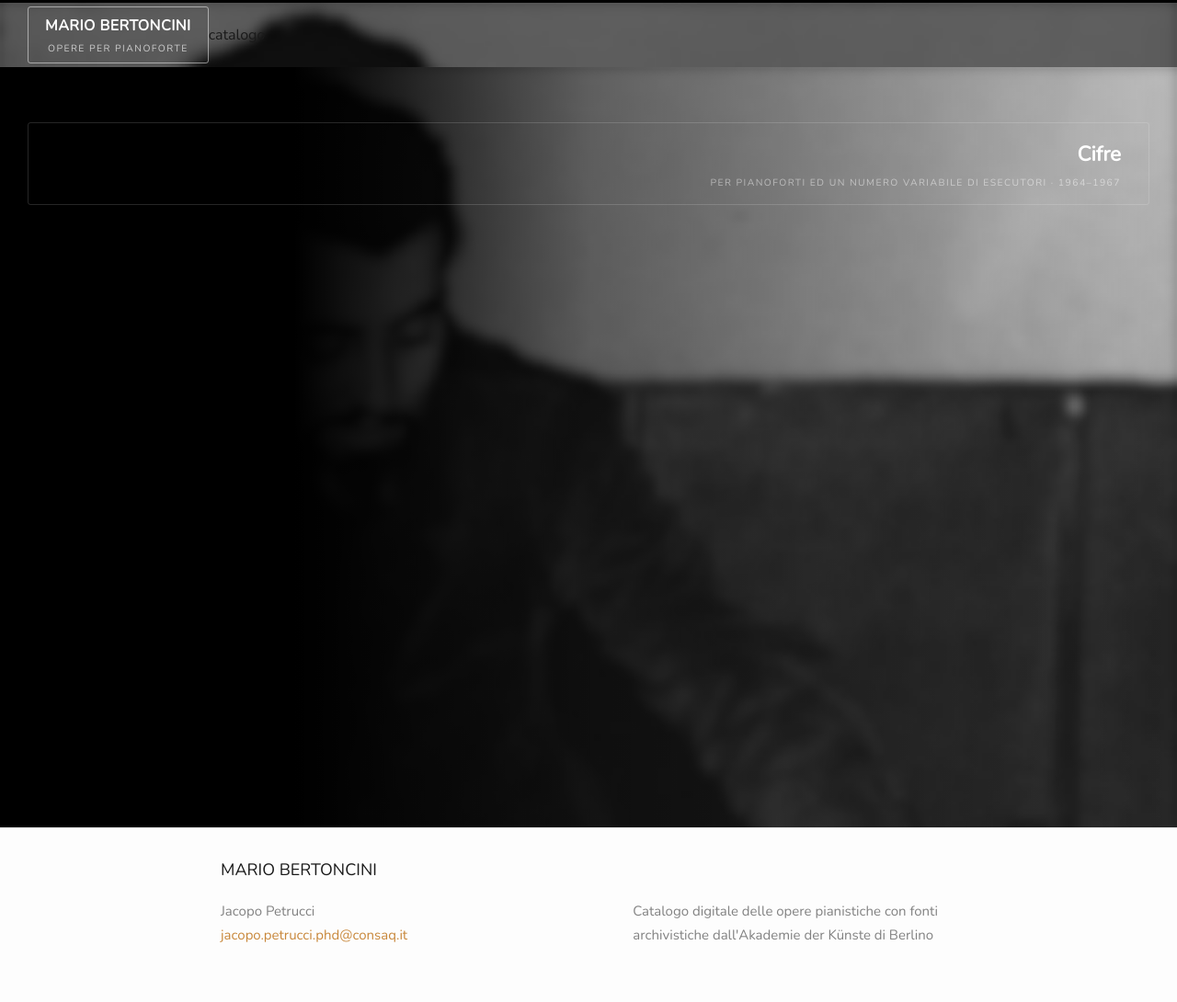
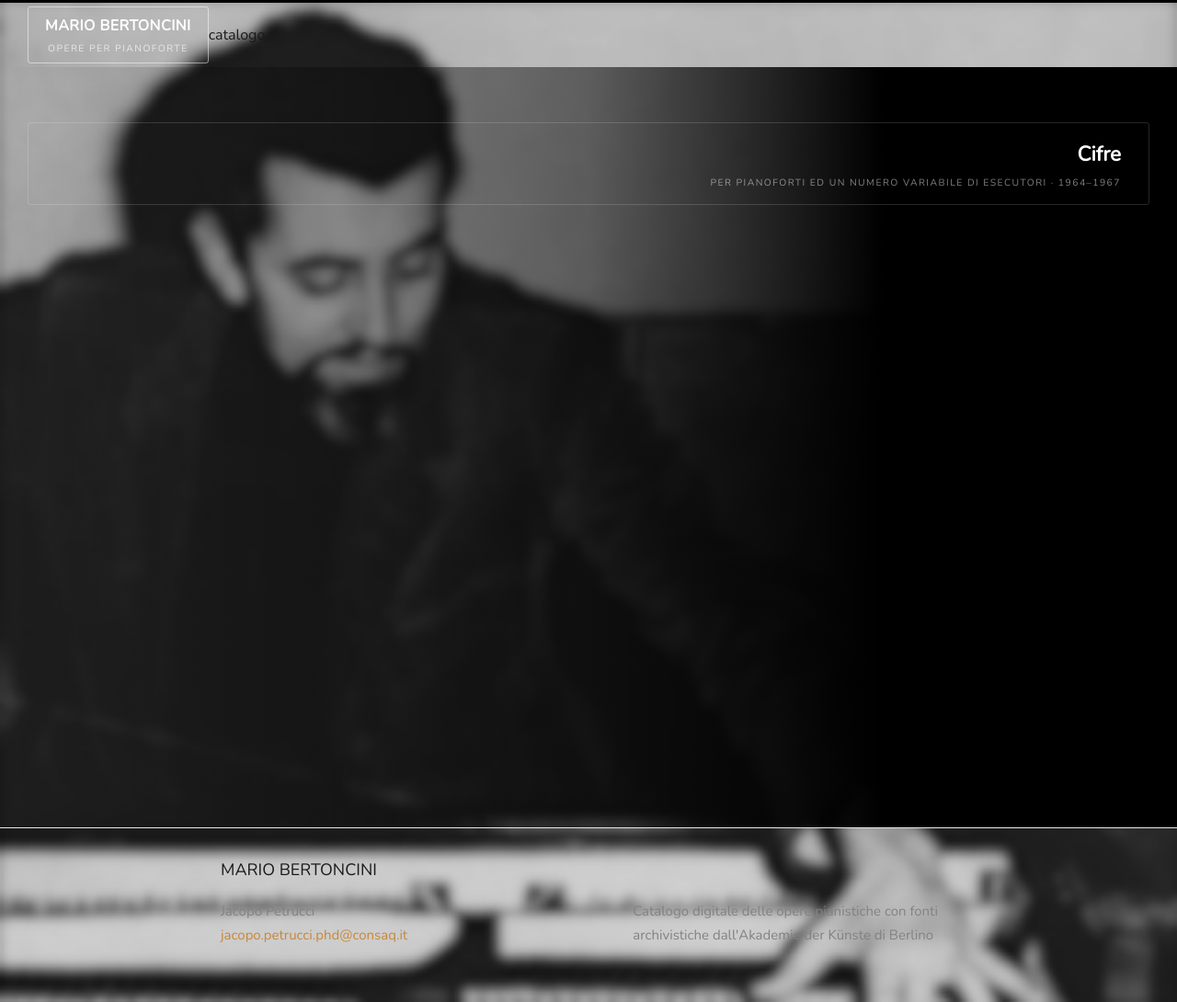
Before and after one commit to JacopoPetrucci/catalogo-bertoncini, a Jekyll site: the page built from index.markdown, in a window 1280 px wide. Shown: the whole page at 92% size. Built offline with Jekyll 4.4.1, drawn with Linux system fonts in a browser that asks for light colours.

```diff
--- a/_layouts/default.html
+++ b/_layouts/default.html
@@ -4,6 +4,7 @@
   {%- include head.html -%}
 
   <body>
+    <div class="{% if page.layout == 'home' %}page-wrapper-home{% endif %}">
 
       {%- include header.html -%}
 
@@ -19,6 +20,7 @@
 
       {%- include footer.html -%}
 
+    </div>
   </body>
 
 </html>
--- a/_layouts/home.html
+++ b/_layouts/home.html
@@ -2,8 +2,9 @@
 layout: default
 ---
 
+<div class="home-bg">
+  <div class="home-overlay"></div>
   <div class="home-hero">
-  <div class="home-overlay"></div>
     <div class="home-content">
       <div class="opere-list">
         {% assign opere_sorted = site.opere | sort: "anno" %}
@@ -16,3 +17,4 @@ layout: default
       </div>
     </div>
   </div>
+</div>
--- a/assets/main.scss
+++ b/assets/main.scss
@@ -7,6 +7,14 @@
    HEADER
    ============================= */
 
+
+.page-wrapper-home {
+  background-image: url('/catalogo-bertoncini/assets/img/bertoncini.jpg');
+  background-size: cover;
+  background-position: center top;
+  background-color: #0a0a0a;
+  position: relative;
+}
 
 body.home-page {
   background-image: url('/catalogo-bertoncini/assets/img/bertoncini.jpg');
@@ -21,7 +29,7 @@ body.home-page::before {
   position: fixed;
   inset: 0;
   background: linear-gradient(
-    to right,
+    to left,
     rgba(0, 0, 0) 25%,
     rgba(0, 0, 0, 0.5) 50%,
     rgba(0, 0, 0, 0) 100%
@@ -31,10 +39,7 @@ body.home-page::before {
 }
 
 .site-header {
-  background-color: #000000;
-  background-image: url('/catalogo-bertoncini/assets/img/bertoncini.jpg');
-  background-size: cover;
-  background-position: center top;
+  background-color: transparent;
   border-top: 3px solid #000000;
   border-bottom: none;
   min-height: 70px;
@@ -43,21 +48,12 @@ body.home-page::before {
   justify-content: flex-start;
   padding-left: 30px;
   position: relative;
-
-  &::before {
-    content: '';
-    position: absolute;
-    inset: 0;
-    background: rgba(0, 0, 0, 0.5);
-    z-index: 0;
-  }
-
-  .wrapper {
-    position: relative;
-    z-index: 1;
-  }
+  z-index: 2;
 }
 
+.home-bg {
+  position: relative;
+}
 
 .site-title {
   display: inline-flex;
@@ -135,26 +131,25 @@ body.home-page::before {
 .home-hero {
   position: relative;
   min-height: calc(100vh - 73px);
-  background-color: #000000;
-  background-image: url('/catalogo-bertoncini/assets/img/bertoncini.jpg');
-  background-size: cover;
-  background-position: center top;
+  background: transparent;
 }
 
 .home-overlay {
   position: absolute;
   inset: 0;
   background: linear-gradient(
-    to right,
+    to left,
     rgba(0, 0, 0) 25%,
     rgba(0, 0, 0, 0.5) 50%,
     rgba(0, 0, 0, 0) 100%
   );
+  z-index: 1;
+  pointer-events: none;
 }
 
 .home-content {
   position: relative;
-  z-index: 1;
+  z-index: 2;
   padding: 60px 30px;
 }
 
```
Also changed, not shown: _posts/2026-06-22-Cifre.md (deleted, +0 -11 lines), _posts/2026-06-22-welcome-to-jekyll.markdown (deleted, +0 -29 lines). Lines whose indentation alone changed are shown as unchanged.
